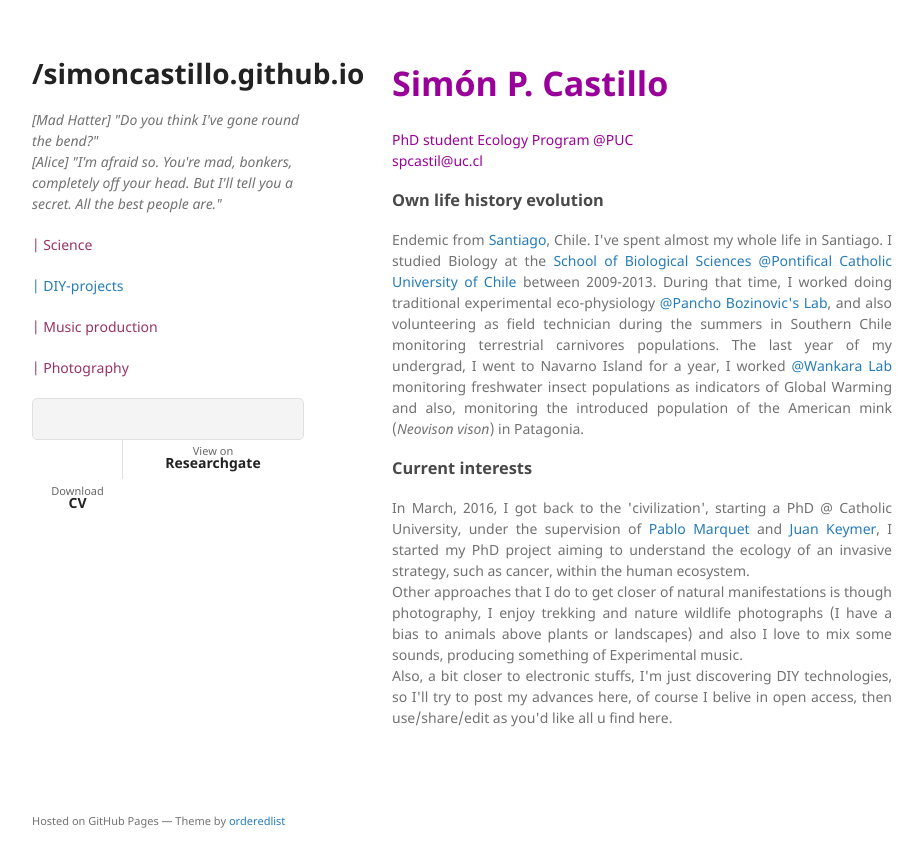
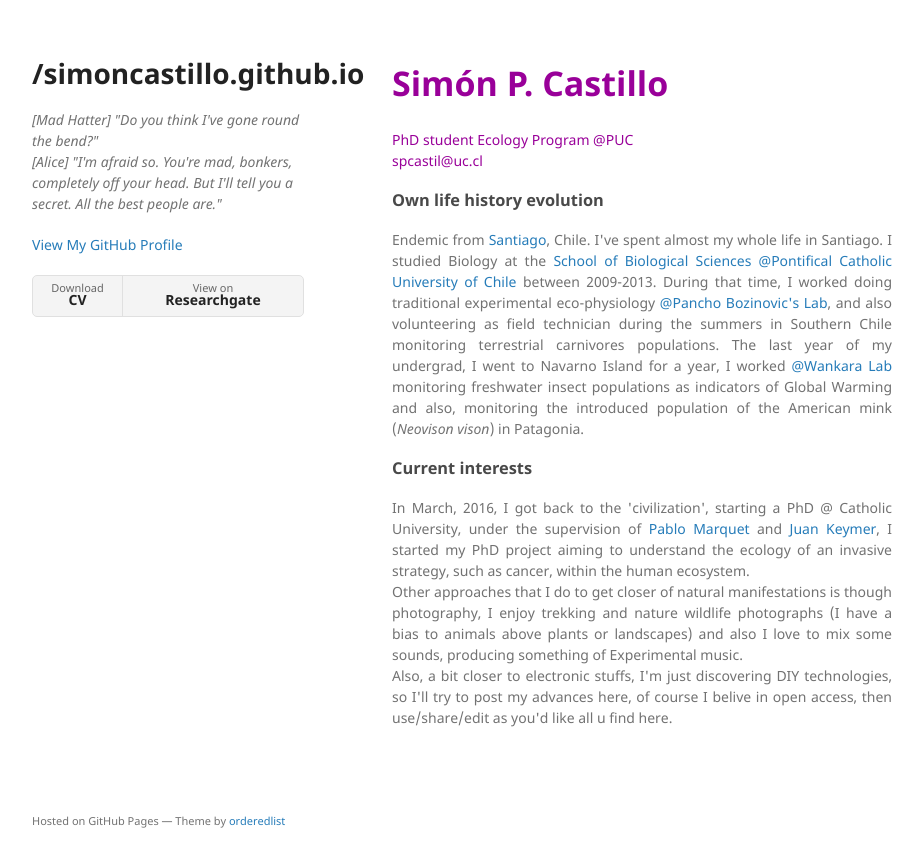
Before and after one commit to SimonCastillo/simoncastillo.github.io, a Jekyll site: the page built from index.md, in a window 1280 px wide. Shown: the top 867 px of the page, without its empty margins (178-1101 px from the left). Built offline with Jekyll 4.4.1, drawn with Linux system fonts in a browser that asks for light colours; our own code applies the rules of GitHub Pages for plain Markdown files.

Commit message:
Update default.html

```diff
--- a/_layouts/default.html
+++ b/_layouts/default.html
@@ -30,11 +30,9 @@
           <p class="view"><a href="{{ site.github.repository_url }}">View the Project on GitHub <small>{{ github_name }}</small></a></p>
         {% endif %}
 
+
         {% if site.github.is_user_page %}
-           <p class="view"; style="color:#993366;">| Science</p>
-           <p class="view"; style="color:#993366;"><a href= "/DIY">| DIY-projects<a></p>
-           <p class="view"; style="color:#993366;">| Music production</p>
-           <p class="view"; style="color:#993366;">| Photography</p>
+          <p class="view"><a href="{{ site.github.owner_url }}">View My GitHub Profile</a></p>
         {% endif %}
 
         {% if site.show_downloads %}
```
